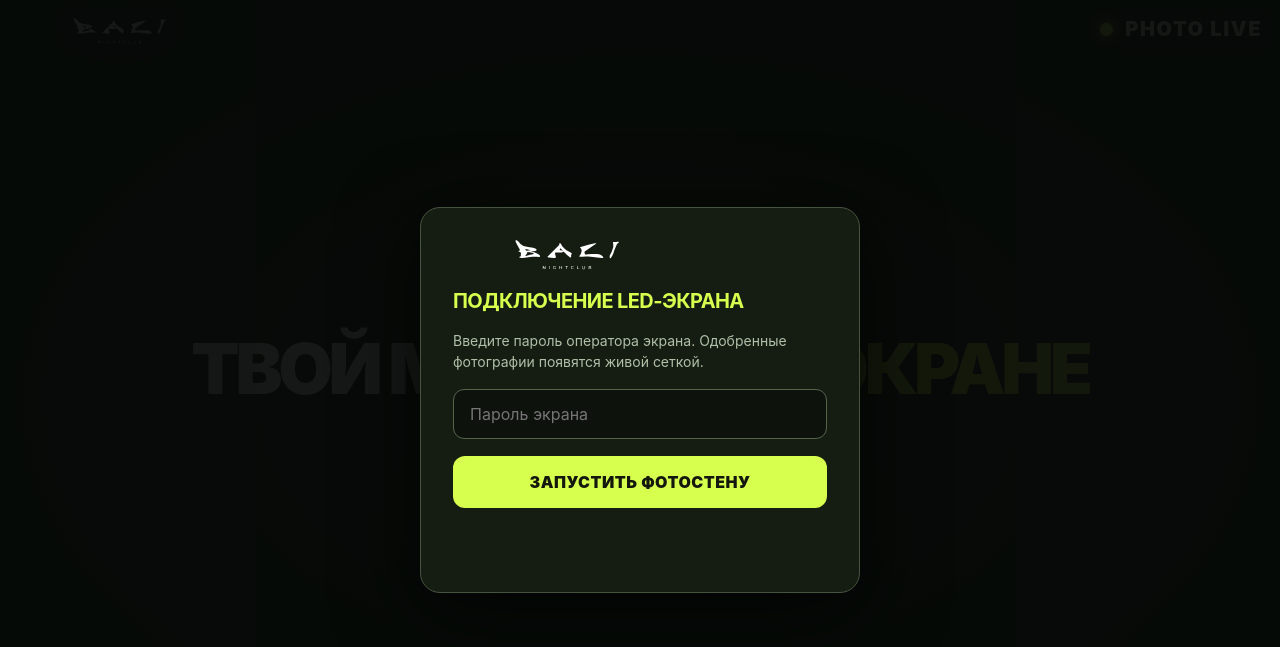
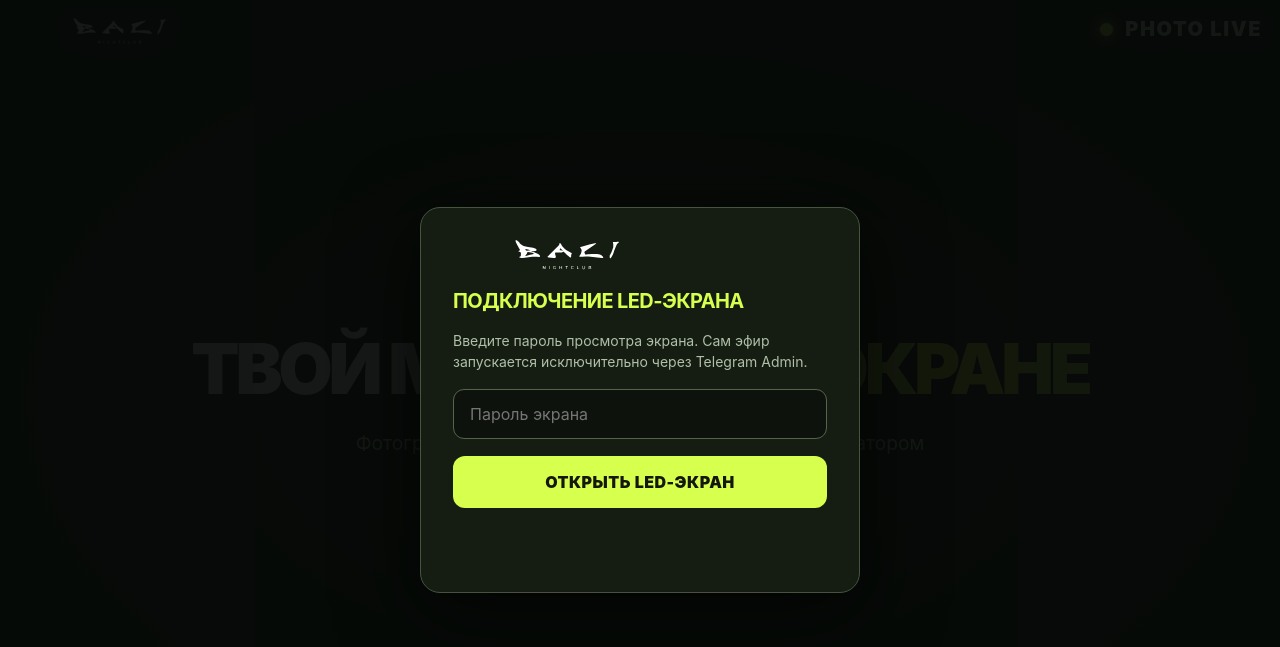
Before and after one commit to Nik13599/BALI-PHOTO-WALL, a website: page public/screen.html in a window 1280 px wide. Shown: the top 647 px of the page. Drawn offline with Linux system fonts and the light colour scheme; no server answers.

Commit message:
Simplify LED to mosaic and contestant strip, distinguish screen unlock from Telegram launch

```diff
--- a/public/screen.html
+++ b/public/screen.html
@@ -17,7 +17,7 @@
     <div class="royal-podium-heading">🏆 ПОБЕДИТЕЛИ BALI</div>
     <div class="royal-podium" id="royalPodium"></div>
   </div>
-  <div class="wall-empty" id="wallEmpty"><div class="wall-empty-title">ТВОЙ МОМЕНТ <span class="glow">НА ЭКРАНЕ</span></div><p>Отсканируй QR-код и загрузи фотографию</p></div>
+  <div class="wall-empty" id="wallEmpty"><div class="wall-empty-title">ТВОЙ МОМЕНТ <span class="glow">НА ЭКРАНЕ</span></div><p>Фотографии появятся здесь после одобрения модератором</p></div>
   <img class="wall-logo wall-floating" id="wallLogo" src="/bali-logo.svg" alt="BALI Night Club">
   <div class="wall-live wall-floating" id="wallLive"><span class="pulse"></span><span>PHOTO LIVE</span></div>
   <div class="wall-event-name wall-floating" id="screenEvent">BALI NIGHT CLUB</div>
@@ -27,13 +27,14 @@
     <form id="screenLoginForm" class="screen-login-card">
       <img class="login-logo" src="/bali-logo.svg" alt="Логотип BALI">
       <h2>ПОДКЛЮЧЕНИЕ LED-ЭКРАНА</h2>
-      <p>Введите пароль оператора экрана. Одобренные фотографии появятся живой сеткой.</p>
+      <p>Введите пароль просмотра экрана. Сам эфир запускается исключительно через Telegram Admin.</p>
       <input class="field" id="screenPassword" type="password" autocomplete="current-password" placeholder="Пароль экрана" required>
-      <button class="button primary" type="submit">ЗАПУСТИТЬ ФОТОСТЕНУ</button>
+      <button class="button primary" type="submit">ОТКРЫТЬ LED-ЭКРАН</button>
       <div class="alert" role="status" id="screenLoginMessage"></div>
     </form>
   </div>
   <div class="screen-toolbar">
+    <a class="screen-gear" id="unifiedTelegramAdmin" href="https://app.baliminsk.by/telegram-admin.html#tcPhoto" target="_blank" rel="noopener" style="text-decoration:none">🎛 Telegram Admin</a>
     <button class="screen-gear" id="wallSettingsToggle" type="button" aria-label="Настройки отображения" aria-expanded="false"><span aria-hidden="true">⚙</span> Настройки</button>
     <button class="screen-gear" id="fullscreenBtn" type="button">⛶ Весь экран</button>
   </div>
```
